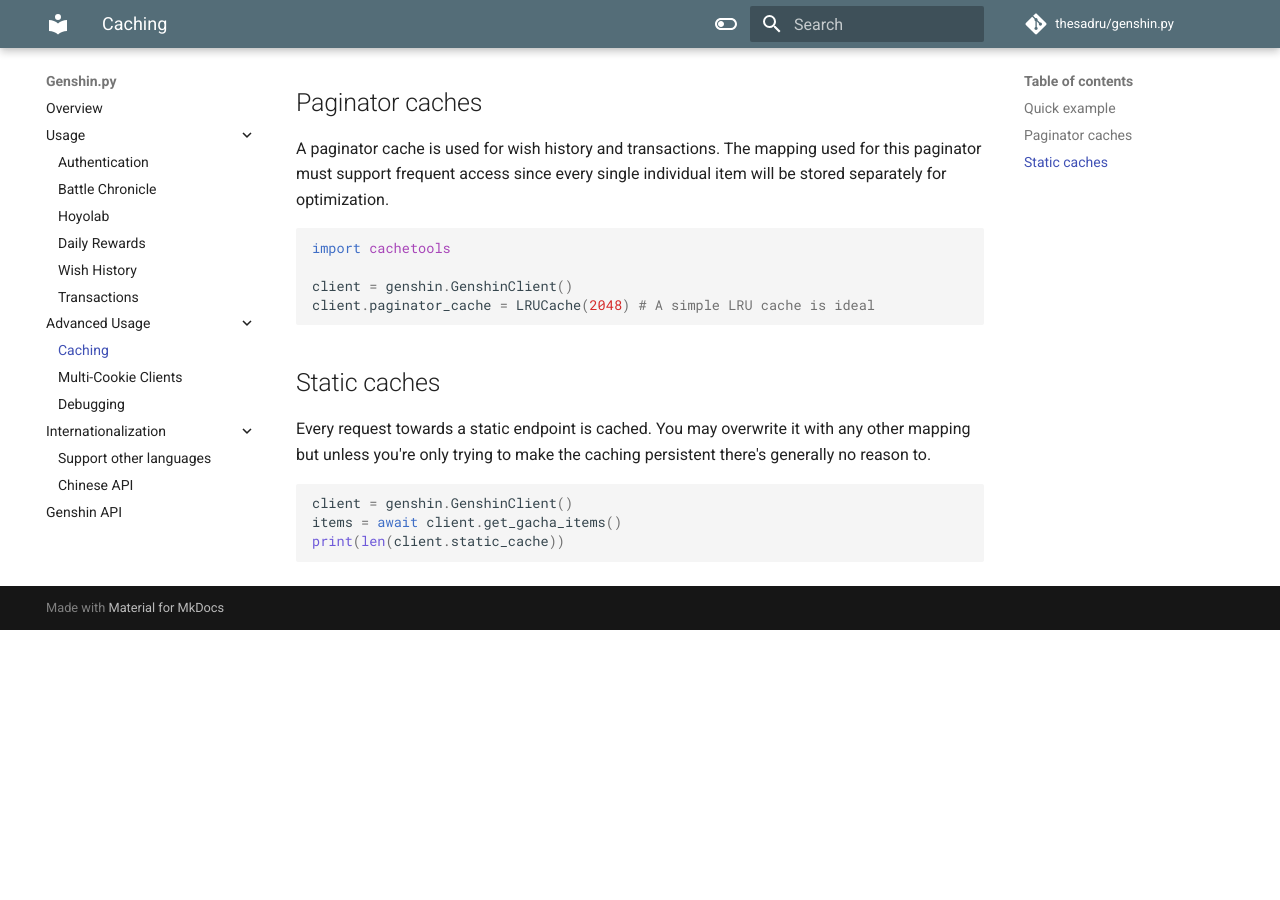
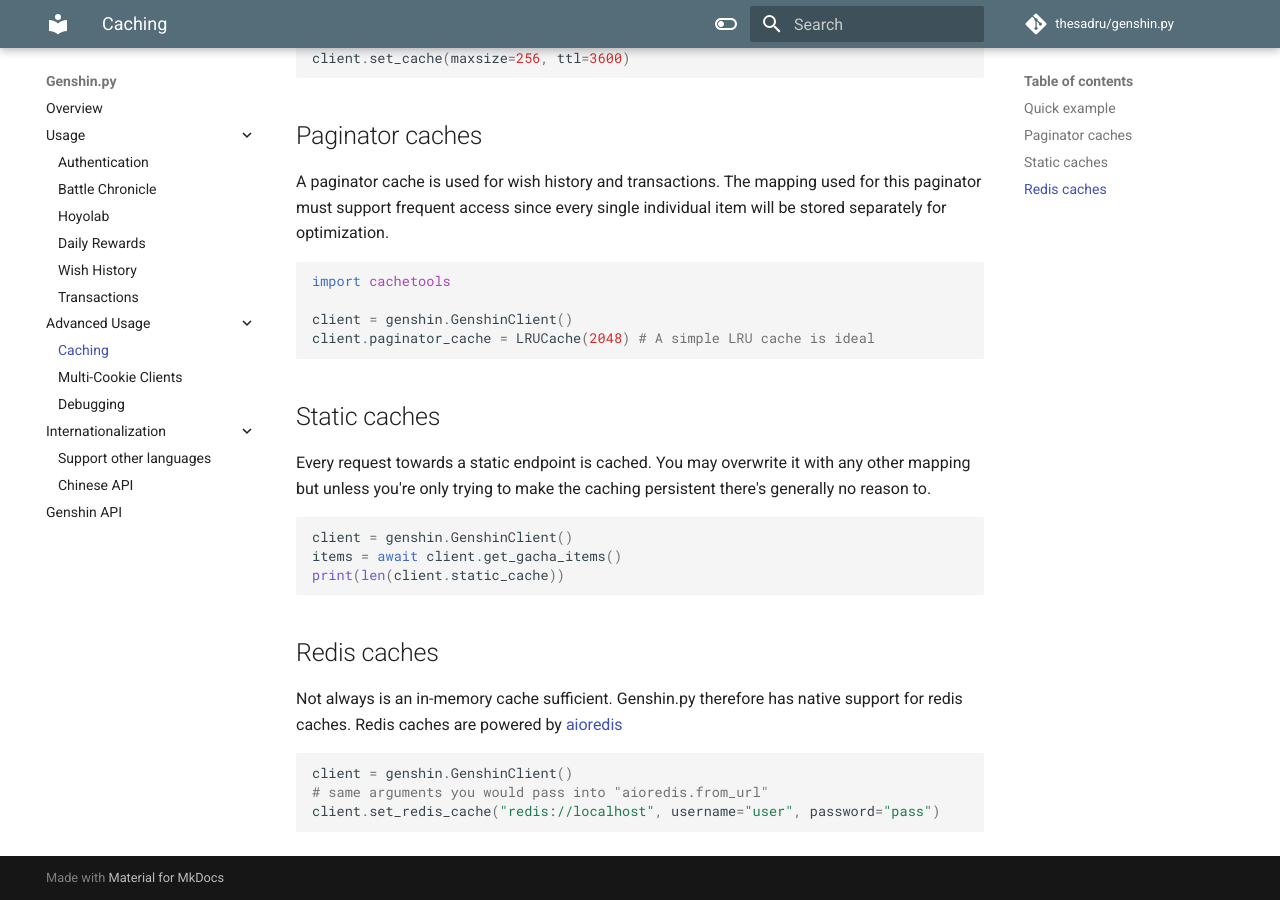
Before and after one commit to thesadru/genshin.py, an MkDocs documentation site: the page built from docs/caching.md, in a window 1280 px wide and 900 px high, scrolled down 658 px. Built offline with MkDocs 1.6.1 and Material for MkDocs 9.7.7, drawn with Linux system fonts in a browser that asks for light colours; comment, search, counter and statistics services are not loaded; before the commit the page ends 1288 px from its top, so only the background shows below that; some of the changed text lies outside the part shown.

````diff
--- a/docs/caching.md
+++ b/docs/caching.md
@@ -1,8 +1,9 @@
 # Caching
 
-Genshin.py uses a total of 3 caches:
+Genshin.py uses several caches:
 
 - `client.cache` - A standard cache for http requests
+- `client.redis_cache` - A redis cache for http requests
 - `client.paginator_cache` - A cache for individual paginator
 - `client.static_cache` - A cache for static resources
 
@@ -42,3 +43,14 @@
 items = await client.get_gacha_items()
 print(len(client.static_cache))
 ```
+
+## Redis caches
+
+Not always is an in-memory cache sufficient. Genshin.py therefore has native support for redis caches.
+Redis caches are powered by [aioredis](https://aioredis.readthedocs.io/en/latest/)
+
+```py
+client = genshin.GenshinClient()
+# same arguments you would pass into "aioredis.from_url"
+client.set_redis_cache("redis://localhost", username="user", password="pass")
+```
````
Also changed, not shown: README.md (+2 -0 lines), 2 other files.
